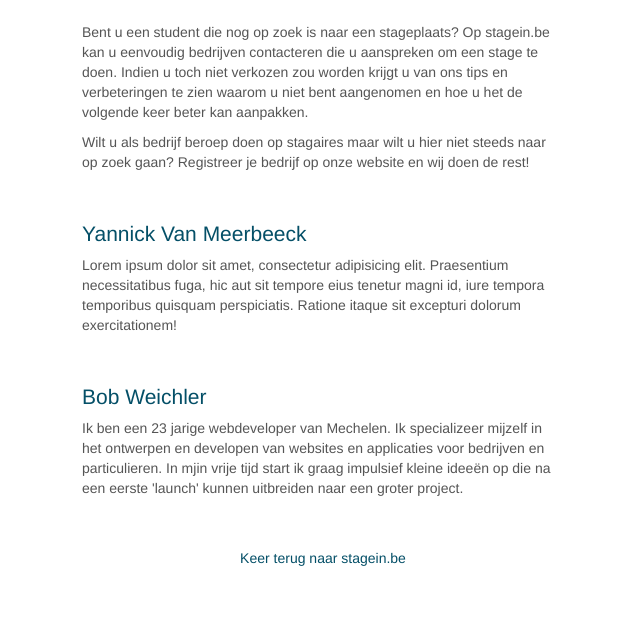
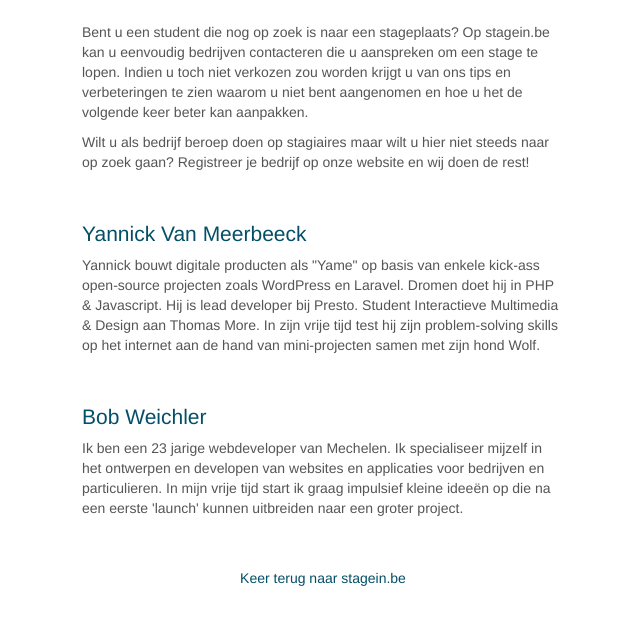
Before and after one commit to weichie/stageinbe, a plain HTML site: page about.html in a window 1280 px wide. Shown: the part 111-736 px from the top of the page, without its empty margins (317-957 px from the left). Drawn offline with Linux system fonts and the light colour scheme; no server answers.

Commit message:
Spellingsfouten (thx Jolien) - Bio Yannick

```diff
--- a/about.html
+++ b/about.html
@@ -18,21 +18,21 @@
 	<div class="about">
 		<h2>Over Stagein.be</h2>
 		<p>
-			Bent u een student die nog op zoek is naar een stageplaats? Op stagein.be kan u eenvoudig bedrijven contacteren die u aanspreken om een stage te doen. Indien u toch niet verkozen zou worden krijgt u van ons tips en verbeteringen te zien waarom u niet bent aangenomen en hoe u het de volgende keer beter kan aanpakken.
+			Bent u een student die nog op zoek is naar een stageplaats? Op stagein.be kan u eenvoudig bedrijven contacteren die u aanspreken om een stage te lopen. Indien u toch niet verkozen zou worden krijgt u van ons tips en verbeteringen te zien waarom u niet bent aangenomen en hoe u het de volgende keer beter kan aanpakken.
 		</p>
 		<p>
-			Wilt u als bedrijf beroep doen op stagaires maar wilt u hier niet steeds naar op zoek gaan? Registreer je bedrijf op onze website en wij doen de rest!
+			Wilt u als bedrijf beroep doen op stagiaires maar wilt u hier niet steeds naar op zoek gaan? Registreer je bedrijf op onze website en wij doen de rest!
 		</p>
 
 		<h3>Yannick Van Meerbeeck</h3>
 		<p>
-			Lorem ipsum dolor sit amet, consectetur adipisicing elit. Praesentium necessitatibus fuga, hic aut sit tempore eius tenetur magni id, iure tempora temporibus quisquam perspiciatis. Ratione itaque sit excepturi dolorum exercitationem!
+			Yannick bouwt digitale producten als "Yame" op basis van enkele kick-ass open-source projecten zoals WordPress en Laravel. Dromen doet hij in PHP & Javascript. Hij is lead developer bij Presto. Student Interactieve Multimedia & Design aan Thomas More. In zijn vrije tijd test hij zijn problem-solving skills op het internet aan de hand van mini-projecten samen met zijn hond Wolf.
 		</p>
 
 		<h3>Bob Weichler</h3>
 		<p>
-			Ik ben een 23 jarige webdeveloper van Mechelen. Ik specializeer mijzelf in het ontwerpen en developen van websites en applicaties voor bedrijven en particulieren.
-			In mjin vrije tijd start ik graag impulsief kleine ideeën op die na een eerste 'launch' kunnen uitbreiden naar een groter project.
+			Ik ben een 23 jarige webdeveloper van Mechelen. Ik specialiseer mijzelf in het ontwerpen en developen van websites en applicaties voor bedrijven en particulieren.
+			In mijn vrije tijd start ik graag impulsief kleine ideeën op die na een eerste 'launch' kunnen uitbreiden naar een groter project.
 		</p>
 
 		<a href="index.html" class="back">Keer terug naar stagein.be</a>
```
Also changed, not shown: index.html (+1 -1 lines).
